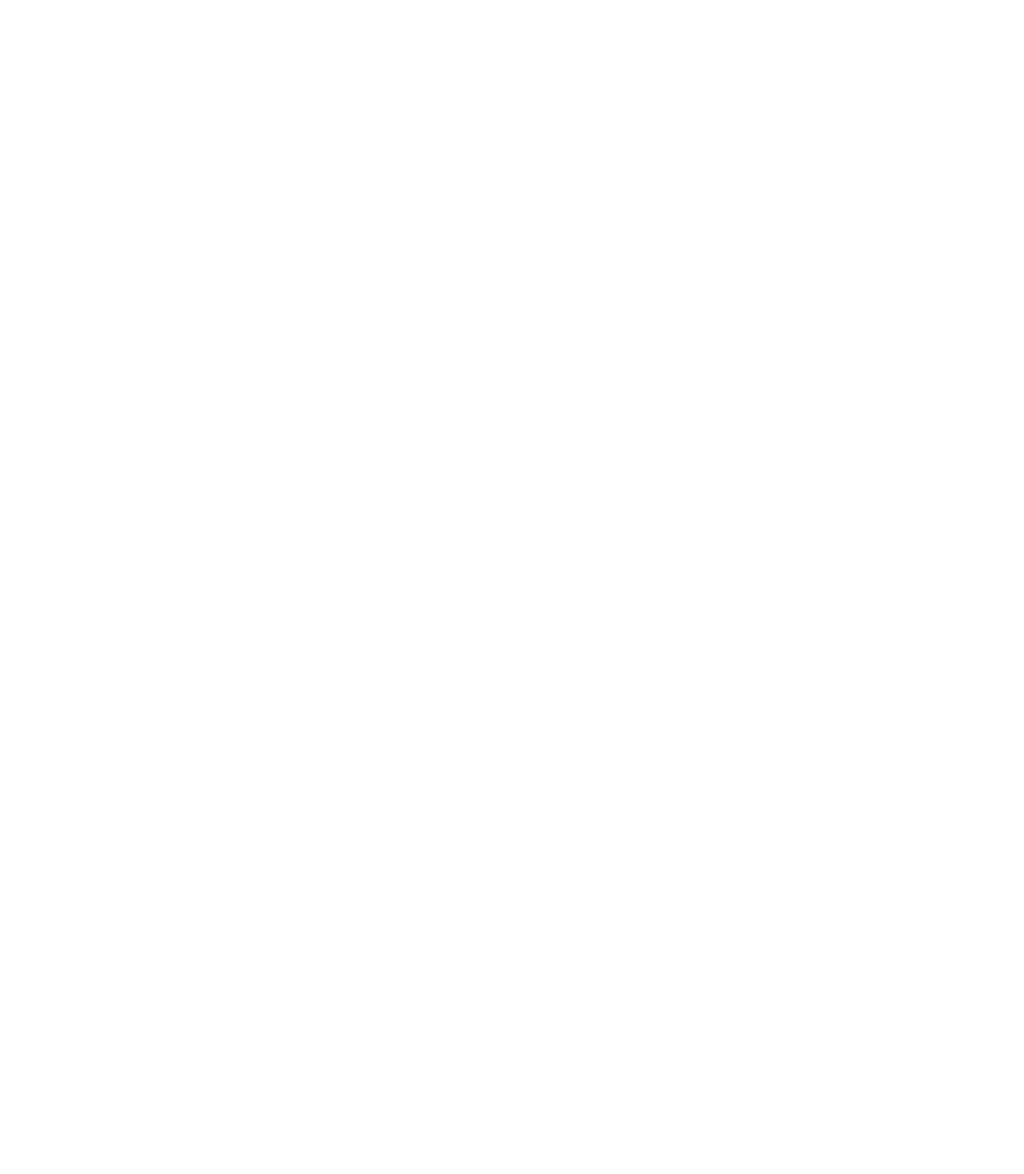
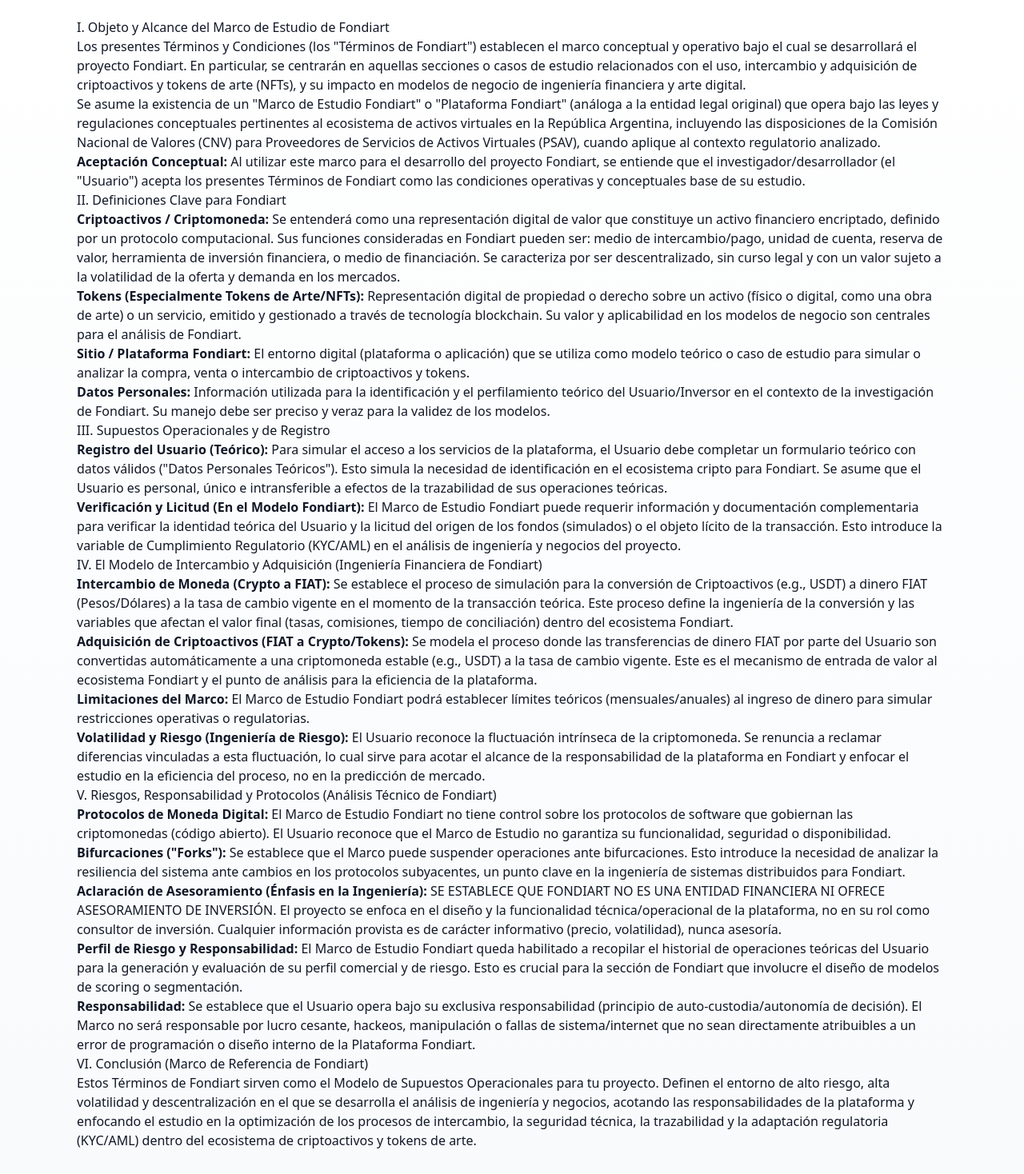
Before and after one commit to chrisca88/FondiArt_Front, a React (Vite) app: page /tyc in a window 1280 px wide. Before the commit this address had no page. Shown: the part 142-1610 px from the top of the page at 80% size. Before the commit the page ends 800 px from the top, so only its background shows below. Built offline with nearby package versions, Linux system fonts and the light colour scheme.

Commit message:
terminos y condiciones

```diff
--- a/src/App.jsx
+++ b/src/App.jsx
@@ -8,6 +8,7 @@ import Info from './pages/Info.jsx'
 import Login from './pages/auth/Login.jsx'
 import Register from './pages/auth/Register.jsx'
 import ForgotPassword from './pages/auth/ForgotPassword.jsx'
+import TerminosYCondiciones from './pages/tyc/TerminosYCondiciones.jsx'
 
 import BuyerDashboard from './pages/dashboard/BuyerDashboard.jsx'
 import ArtistDashboard from './pages/dashboard/ArtistDashboard.jsx'
@@ -51,6 +52,7 @@ export default function App(){
         <Route path="/login" element={<Login/>} />
         <Route path="/register" element={<Register/>} />
         <Route path="/forgot-password" element={<ForgotPassword />} />
+        <Route path="/tyc" element={<TerminosYCondiciones />} />
 
         {/* Rutas protegidas */}
         <Route element={<RequireAuth/>}>
--- /dev/null
+++ b/src/pages/tyc/TerminosYCondiciones.jsx
@@ -0,0 +1,83 @@
+// /pages/tyc/TerminosYCondiciones.jsx
+import React from 'react'
+
+export default function TerminosYCondiciones() {
+  return (
+    <section className="min-h-[calc(100vh-4rem)] bg-gradient-to-b from-white to-slate-50">
+      <div className="section-frame py-10">
+        <h1 className="text-3xl font-extrabold text-slate-900 mb-6">Términos y Condiciones</h1>
+
+        <div className="prose prose-slate max-w-none">
+          <h2>I. Objeto y Alcance del Marco de Estudio de Fondiart</h2>
+          <p>
+            Los presentes Términos y Condiciones (los "Términos de Fondiart") establecen el marco conceptual y operativo bajo el cual se desarrollará el proyecto Fondiart. En particular, se centrarán en aquellas secciones o casos de estudio relacionados con el uso, intercambio y adquisición de criptoactivos y tokens de arte (NFTs), y su impacto en modelos de negocio de ingeniería financiera y arte digital.
+          </p>
+          <p>
+            Se asume la existencia de un "Marco de Estudio Fondiart" o "Plataforma Fondiart" (análoga a la entidad legal original) que opera bajo las leyes y regulaciones conceptuales pertinentes al ecosistema de activos virtuales en la República Argentina, incluyendo las disposiciones de la Comisión Nacional de Valores (CNV) para Proveedores de Servicios de Activos Virtuales (PSAV), cuando aplique al contexto regulatorio analizado.
+          </p>
+          <p>
+            <strong>Aceptación Conceptual:</strong> Al utilizar este marco para el desarrollo del proyecto Fondiart, se entiende que el investigador/desarrollador (el "Usuario") acepta los presentes Términos de Fondiart como las condiciones operativas y conceptuales base de su estudio.
+          </p>
+
+          <h2>II. Definiciones Clave para Fondiart</h2>
+          <p>
+            <strong>Criptoactivos / Criptomoneda:</strong> Se entenderá como una representación digital de valor que constituye un activo financiero encriptado, definido por un protocolo computacional. Sus funciones consideradas en Fondiart pueden ser: medio de intercambio/pago, unidad de cuenta, reserva de valor, herramienta de inversión financiera, o medio de financiación. Se caracteriza por ser descentralizado, sin curso legal y con un valor sujeto a la volatilidad de la oferta y demanda en los mercados.
+          </p>
+          <p>
+            <strong>Tokens (Especialmente Tokens de Arte/NFTs):</strong> Representación digital de propiedad o derecho sobre un activo (físico o digital, como una obra de arte) o un servicio, emitido y gestionado a través de tecnología blockchain. Su valor y aplicabilidad en los modelos de negocio son centrales para el análisis de Fondiart.
+          </p>
+          <p>
+            <strong>Sitio / Plataforma Fondiart:</strong> El entorno digital (plataforma o aplicación) que se utiliza como modelo teórico o caso de estudio para simular o analizar la compra, venta o intercambio de criptoactivos y tokens.
+          </p>
+          <p>
+            <strong>Datos Personales:</strong> Información utilizada para la identificación y el perfilamiento teórico del Usuario/Inversor en el contexto de la investigación de Fondiart. Su manejo debe ser preciso y veraz para la validez de los modelos.
+          </p>
+
+          <h2>III. Supuestos Operacionales y de Registro</h2>
+          <p>
+            <strong>Registro del Usuario (Teórico):</strong> Para simular el acceso a los servicios de la plataforma, el Usuario debe completar un formulario teórico con datos válidos ("Datos Personales Teóricos"). Esto simula la necesidad de identificación en el ecosistema cripto para Fondiart. Se asume que el Usuario es personal, único e intransferible a efectos de la trazabilidad de sus operaciones teóricas.
+          </p>
+          <p>
+            <strong>Verificación y Licitud (En el Modelo Fondiart):</strong> El Marco de Estudio Fondiart puede requerir información y documentación complementaria para verificar la identidad teórica del Usuario y la licitud del origen de los fondos (simulados) o el objeto lícito de la transacción. Esto introduce la variable de Cumplimiento Regulatorio (KYC/AML) en el análisis de ingeniería y negocios del proyecto.
+          </p>
+
+          <h2>IV. El Modelo de Intercambio y Adquisición (Ingeniería Financiera de Fondiart)</h2>
+          <p>
+            <strong>Intercambio de Moneda (Crypto a FIAT):</strong> Se establece el proceso de simulación para la conversión de Criptoactivos (e.g., USDT) a dinero FIAT (Pesos/Dólares) a la tasa de cambio vigente en el momento de la transacción teórica. Este proceso define la ingeniería de la conversión y las variables que afectan el valor final (tasas, comisiones, tiempo de conciliación) dentro del ecosistema Fondiart.
+          </p>
+          <p>
+            <strong>Adquisición de Criptoactivos (FIAT a Crypto/Tokens):</strong> Se modela el proceso donde las transferencias de dinero FIAT por parte del Usuario son convertidas automáticamente a una criptomoneda estable (e.g., USDT) a la tasa de cambio vigente. Este es el mecanismo de entrada de valor al ecosistema Fondiart y el punto de análisis para la eficiencia de la plataforma.
+          </p>
+          <p>
+            <strong>Limitaciones del Marco:</strong> El Marco de Estudio Fondiart podrá establecer límites teóricos (mensuales/anuales) al ingreso de dinero para simular restricciones operativas o regulatorias.
+          </p>
+          <p>
+            <strong>Volatilidad y Riesgo (Ingeniería de Riesgo):</strong> El Usuario reconoce la fluctuación intrínseca de la criptomoneda. Se renuncia a reclamar diferencias vinculadas a esta fluctuación, lo cual sirve para acotar el alcance de la responsabilidad de la plataforma en Fondiart y enfocar el estudio en la eficiencia del proceso, no en la predicción de mercado.
+          </p>
+
+          <h2>V. Riesgos, Responsabilidad y Protocolos (Análisis Técnico de Fondiart)</h2>
+          <p>
+            <strong>Protocolos de Moneda Digital:</strong> El Marco de Estudio Fondiart no tiene control sobre los protocolos de software que gobiernan las criptomonedas (código abierto). El Usuario reconoce que el Marco de Estudio no garantiza su funcionalidad, seguridad o disponibilidad.
+          </p>
+          <p>
+            <strong>Bifurcaciones ("Forks"):</strong> Se establece que el Marco puede suspender operaciones ante bifurcaciones. Esto introduce la necesidad de analizar la resiliencia del sistema ante cambios en los protocolos subyacentes, un punto clave en la ingeniería de sistemas distribuidos para Fondiart.
+          </p>
+          <p>
+            <strong>Aclaración de Asesoramiento (Énfasis en la Ingeniería):</strong> SE ESTABLECE QUE FONDIART NO ES UNA ENTIDAD FINANCIERA NI OFRECE ASESORAMIENTO DE INVERSIÓN. El proyecto se enfoca en el diseño y la funcionalidad técnica/operacional de la plataforma, no en su rol como consultor de inversión. Cualquier información provista es de carácter informativo (precio, volatilidad), nunca asesoría.
+          </p>
+          <p>
+            <strong>Perfil de Riesgo y Responsabilidad:</strong> El Marco de Estudio Fondiart queda habilitado a recopilar el historial de operaciones teóricas del Usuario para la generación y evaluación de su perfil comercial y de riesgo. Esto es crucial para la sección de Fondiart que involucre el diseño de modelos de scoring o segmentación.
+          </p>
+          <p>
+            <strong>Responsabilidad:</strong> Se establece que el Usuario opera bajo su exclusiva responsabilidad (principio de auto-custodia/autonomía de decisión). El Marco no será responsable por lucro cesante, hackeos, manipulación o fallas de sistema/internet que no sean directamente atribuibles a un error de programación o diseño interno de la Plataforma Fondiart.
+          </p>
+
+          <h2>VI. Conclusión (Marco de Referencia de Fondiart)</h2>
+          <p>
+            Estos Términos de Fondiart sirven como el Modelo de Supuestos Operacionales para tu proyecto. Definen el entorno de alto riesgo, alta volatilidad y descentralización en el que se desarrolla el análisis de ingeniería y negocios, acotando las responsabilidades de la plataforma y enfocando el estudio en la optimización de los procesos de intercambio, la seguridad técnica, la trazabilidad y la adaptación regulatoria (KYC/AML) dentro del ecosistema de criptoactivos y tokens de arte.
+          </p>
+        </div>
+      </div>
+    </section>
+  )
+}
--- a/src/pages/wallet/DepositInfo.jsx
+++ b/src/pages/wallet/DepositInfo.jsx
@@ -81,7 +81,7 @@ export default function DepositInfo(){
           <h3 className="font-bold text-slate-900">Tips útiles</h3>
           <ul className="mt-2 text-slate-700 list-disc pl-5 space-y-1">
             <li>Conservá el comprobante de tu Home Banking por si fuera necesario validarlo.</li>
-            <li>Si el banco pide CUIT/CUIL: <strong>30-71234567-8</strong> (ficticio).</li>
+            <li>Si el banco pide CUIT/CUIL: <strong>30-71234567-8</strong></li>
             <li>Si tu banco permite “alias”, ingresá exactamente el alias indicado arriba.</li>
           </ul>
           <div className="mt-4">
```
Also changed, not shown: 1 other file (tests, documents, lock files or other folders).
